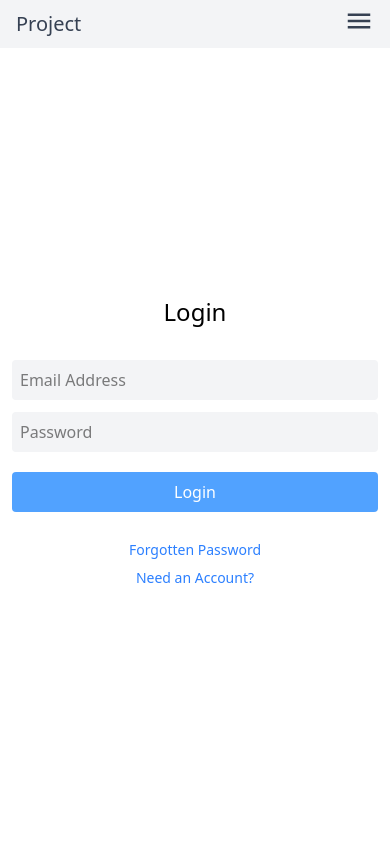
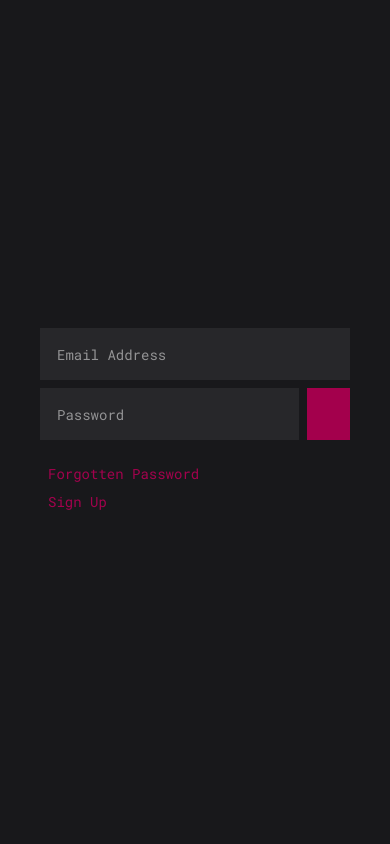
Before and after one commit to alexanderpetricca/habit-tracker, a Django app: a page that uses templates/_unauth_base.html in a window 390 px wide. Run offline with Django 5.2, Linux system fonts and the light colour scheme; parts of the project's set-up code (start-up, migrations or seed data) failed here and were passed over.

```diff
--- a/accounts/models.py
+++ b/accounts/models.py
@@ -39,7 +39,4 @@ class CustomUser(AbstractUser):
 
 
     def max_habits_created(self):
-        if self.all_habits.all().count() >= 3:
-            return True
-        else:
-            return False
+        return self.all_habits.filter(deleted=False).count() >= 5
--- a/core/templates/core/partials/field-wrapper.html
+++ b/core/templates/core/partials/field-wrapper.html
@@ -1,9 +1,10 @@
 {% load field_wrappers %}
-<div id="{{ field.name }}-field-wrapper" class="mb-3">
-    {{ field|add_class:"block bg-gray-100 w-full p-2 rounded" }}
-    <ul id="login-errors">
+<div id="{{ field.name }}-field-wrapper" class="w-full">
+    <label for="{{ field.id_for_label }}" class="sr-only">{{ field.label }}</label>
+    {{ field|add_class:"w-full h-13 my-1 p-4 text-white bg-zinc-800 border-transparent border-1 focus:outline-none focus:border-pink-800 transition" }}
+    <ul id="{{ field.name }}-errors">
         {% for error in field.errors %}
-        <li class="text-red-500 text-xs ps-2 mt-2">{{ error }}</li>
+        <li class="text-pink-600 text-xs ps-2 mt-2">{{ error }}</li>
         {% endfor %}
     </ul>
 </div>
--- a/habits/forms.py
+++ b/habits/forms.py
@@ -15,7 +15,6 @@ class CreateUpdateHabitForm(forms.ModelForm):
             'name': forms.TextInput(
                 attrs={
                     'placeholder': 'What new habit would you like to track?',
-                    'class': 'w-full my-5 p-4 text-white bg-zinc-800'
                 }
             )
         }
--- a/habits/templates/habits/create-habit.html
+++ b/habits/templates/habits/create-habit.html
@@ -1,11 +1,12 @@
 {% extends '_auth_base.html' %}
 {% block title %}New Habit{% endblock title %}
+{% load field_wrappers %}
 {% block content %}
 <div class="h-full flex justify-center">
     <form method="post" class="w-full lg:w-[50%] flex justify-center items-center">
         {% csrf_token %}
-        {{ form.name }}
-        <button type="submit" class="w-13 h-13 ms-2 bg-pink-800 hover:bg-pink-700 hover:cursor-pointer transition" aria-label="Create new habit"></button>
+        {% field_wrapper form.name %}
+        <button type="submit" class="w-13 h-13 ms-2 my-1 bg-pink-800 hover:bg-pink-700 hover:cursor-pointer transition" aria-label="Create new habit"></button>
     </form>
 </div>
 {% endblock content %}
--- a/habits/templates/habits/partials/day.html
+++ b/habits/templates/habits/partials/day.html
@@ -1 +1 @@
-<div id="{% if data.is_today %}today{% else %}{{ data.date }}{% endif %}" class="aspect-square {% if data.completed %}bg-pink-800{% elif data.is_past %}bg-zinc-700{% else %}bg-zinc-800{% endif %} transition"></div>
+<div id="{% if data.is_today %}today{% else %}{{ data.date }}{% endif %}" class="aspect-square {% if data.completed %}bg-pink-800{% elif data.is_past %}bg-zinc-700{% else %}bg-zinc-800{% endif %} {% if data.is_today %}animate-pulse{% endif %} transition"></div>
--- a/habits/views.py
+++ b/habits/views.py
@@ -75,7 +75,7 @@ def habit_view(request, pk=None):
     context = {
         'habit': habit,
         'date_grid': date_grid,
-        'user_habits': Habit.objects.filter(owner=request.user)
+        'user_habits': Habit.objects.filter(owner=request.user, deleted=False),
     }
 
     return render(request, 'habits/habit.html', context)
--- a/static/css/style.css
+++ b/static/css/style.css
@@ -521,8 +521,16 @@
   }
 }
 @layer utilities {
-  .absolute {
+  .sr-only {
     position: absolute;
+    width: 1px;
+    height: 1px;
+    padding: 0;
+    margin: -1px;
+    overflow: hidden;
+    clip: rect(0, 0, 0, 0);
+    white-space: nowrap;
+    border-width: 0;
   }
   .fixed {
     position: fixed;
@@ -536,20 +544,17 @@
   .inset-0 {
     inset: calc(var(--spacing) * 0);
   }
-  .right-1 {
-    right: calc(var(--spacing) * 1);
-  }
   .z-10 {
     z-index: 10;
   }
   .z-50 {
     z-index: 50;
   }
+  .my-1 {
+    margin-block: calc(var(--spacing) * 1);
+  }
   .my-2 {
     margin-block: calc(var(--spacing) * 2);
-  }
-  .my-5 {
-    margin-block: calc(var(--spacing) * 5);
   }
   .ms-2 {
     margin-inline-start: calc(var(--spacing) * 2);
@@ -581,6 +586,9 @@
   .grid {
     display: grid;
   }
+  .hidden {
+    display: none;
+  }
   .aspect-square {
     aspect-ratio: 1 / 1;
   }
@@ -590,14 +598,11 @@
   .h-8 {
     height: calc(var(--spacing) * 8);
   }
-  .h-10 {
-    height: calc(var(--spacing) * 10);
-  }
-  .h-12 {
-    height: calc(var(--spacing) * 12);
-  }
   .h-13 {
     height: calc(var(--spacing) * 13);
+  }
+  .h-14 {
+    height: calc(var(--spacing) * 14);
   }
   .h-dvh {
     height: 100dvh;
@@ -608,32 +613,35 @@
   .h-screen {
     height: 100vh;
   }
+  .max-h-\[50\%\] {
+    max-height: 50%;
+  }
   .w-4 {
     width: calc(var(--spacing) * 4);
   }
   .w-8 {
     width: calc(var(--spacing) * 8);
   }
-  .w-10 {
-    width: calc(var(--spacing) * 10);
-  }
-  .w-12 {
-    width: calc(var(--spacing) * 12);
+  .w-100 {
+    width: calc(var(--spacing) * 100);
   }
   .w-13 {
     width: calc(var(--spacing) * 13);
   }
-  .w-19 {
-    width: calc(var(--spacing) * 19);
+  .w-14 {
+    width: calc(var(--spacing) * 14);
   }
-  .w-60 {
-    width: calc(var(--spacing) * 60);
-  }
-  .w-100 {
-    width: calc(var(--spacing) * 100);
+  .w-\[400px\] {
+    width: 400px;
   }
   .w-full {
     width: 100%;
+  }
+  .max-w-150 {
+    max-width: calc(var(--spacing) * 150);
+  }
+  .flex-grow {
+    flex-grow: 1;
   }
   .grow {
     flex-grow: 1;
@@ -649,14 +657,14 @@
   .transform {
     transform: var(--tw-rotate-x) var(--tw-rotate-y) var(--tw-rotate-z) var(--tw-skew-x) var(--tw-skew-y);
   }
+  .animate-pulse {
+    animation: var(--animate-pulse);
+  }
   .grid-cols-7 {
     grid-template-columns: repeat(7, minmax(0, 1fr));
   }
   .flex-col {
     flex-direction: column;
-  }
-  .flex-row {
-    flex-direction: row;
   }
   .items-center {
     align-items: center;
@@ -676,30 +684,24 @@
   .gap-1 {
     gap: calc(var(--spacing) * 1);
   }
+  .gap-2 {
+    gap: calc(var(--spacing) * 2);
+  }
   .rounded {
     border-radius: 0.25rem;
   }
-  .border {
+  .border-1 {
     border-style: var(--tw-border-style);
     border-width: 1px;
   }
-  .border-gray-100 {
-    border-color: var(--color-gray-100);
+  .border-transparent {
+    border-color: transparent;
   }
   .bg-blue-400 {
     background-color: var(--color-blue-400);
   }
-  .bg-gray-100 {
-    background-color: var(--color-gray-100);
-  }
-  .bg-pink-600 {
-    background-color: var(--color-pink-600);
-  }
   .bg-pink-800 {
     background-color: var(--color-pink-800);
-  }
-  .bg-white {
-    background-color: var(--color-white);
   }
   .bg-zinc-700 {
     background-color: var(--color-zinc-700);
@@ -712,9 +714,6 @@
   }
   .bg-zinc-900 {
     background-color: var(--color-zinc-900);
-  }
-  .p-2 {
-    padding: calc(var(--spacing) * 2);
   }
   .p-3 {
     padding: calc(var(--spacing) * 3);
@@ -740,9 +739,6 @@
   .py-3 {
     padding-block: calc(var(--spacing) * 3);
   }
-  .py-4 {
-    padding-block: calc(var(--spacing) * 4);
-  }
   .py-6 {
     padding-block: calc(var(--spacing) * 6);
   }
@@ -760,43 +756,21 @@
     font-size: var(--text-sm);
     line-height: var(--tw-leading, var(--text-sm--line-height));
   }
-  .text-xl {
-    font-size: var(--text-xl);
-    line-height: var(--tw-leading, var(--text-xl--line-height));
-  }
   .text-xs {
     font-size: var(--text-xs);
     line-height: var(--tw-leading, var(--text-xs--line-height));
   }
-  .text-blue-500 {
-    color: var(--color-blue-500);
-  }
-  .text-gray-700 {
-    color: var(--color-gray-700);
-  }
   .text-pink-600 {
     color: var(--color-pink-600);
   }
-  .text-pink-700 {
-    color: var(--color-pink-700);
-  }
-  .text-red-500 {
-    color: var(--color-red-500);
+  .text-pink-800 {
+    color: var(--color-pink-800);
   }
   .text-white {
     color: var(--color-white);
   }
-  .text-zinc-500 {
-    color: var(--color-zinc-500);
-  }
-  .text-zinc-600 {
-    color: var(--color-zinc-600);
-  }
   .text-zinc-700 {
     color: var(--color-zinc-700);
-  }
-  .uppercase {
-    text-transform: uppercase;
   }
   .opacity-0 {
     opacity: 0%;
@@ -868,13 +842,6 @@
       }
     }
   }
-  .hover\:text-blue-500 {
-    &:hover {
-      @media (hover: hover) {
-        color: var(--color-blue-500);
-      }
-    }
-  }
   .hover\:text-pink-700 {
     &:hover {
       @media (hover: hover) {
@@ -882,16 +849,20 @@
       }
     }
   }
-  .hover\:text-white {
-    &:hover {
-      @media (hover: hover) {
-        color: var(--color-white);
-      }
+  .focus\:border-pink-800 {
+    &:focus {
+      border-color: var(--color-pink-800);
     }
   }
-  .lg\:w-75 {
+  .focus\:outline-none {
+    &:focus {
+      --tw-outline-style: none;
+      outline-style: none;
+    }
+  }
+  .lg\:flex {
     @media (width >= 64rem) {
-      width: calc(var(--spacing) * 75);
+      display: flex;
     }
   }
   .lg\:w-\[50\%\] {
--- a/templates/_unauth_base.html
+++ b/templates/_unauth_base.html
@@ -5,41 +5,79 @@
     <head>
         <meta charset="UTF-8">
         <meta name="viewport" content="width=device-width, initial-scale=1.0">
-        <title>New Project | {% block title %}{% endblock %}</title>
-        <!-- Compiled Tailwind CSS -->
-        <link href="{% static 'css/style.css' %}" rel="stylesheet">
-        <!-- Alpine JS -->
-        <script src="//unpkg.com/alpinejs" defer></script>
+        <title>Habit | {% block title %}{% endblock %}</title>
+        <!-- Google Fonts -->
+        <link rel="preconnect" href="https://fonts.googleapis.com">
+        <link rel="preconnect" href="https://fonts.gstatic.com" crossorigin>
+        <link href="https://fonts.googleapis.com/css2?family=Roboto+Mono:ital,wght@0,100..700;1,100..700&display=swap" rel="stylesheet">
+        <!-- Tailwind -->
+        <link rel="stylesheet" href="{% static 'css/style.css' %}">
+        <!-- Alpine -->
+        <script defer src="https://cdn.jsdelivr.net/npm/alpinejs@3.x.x/dist/cdn.min.js"></script>
+        <!-- HTMX -->
+        <script src="https://unpkg.com/htmx.org@2.0.4" integrity="sha384-HGfztofotfshcF7+8n44JQL2oJmowVChPTg48S+jvZoztPfvwD79OC/LTtG6dMp+" crossorigin="anonymous"></script>
+        <!-- Icons -->
+        <link rel="icon" href="{% static 'icons/favicon.ico' %}" type="image/x-icon">
     </head>
-    <body class="h-screen flex flex-col">
-        <nav id="main-nav" class="bg-gray-100 px-4 py-3 h-12 flex flex-row justify-between items-center">
-            <a href="#" id="header-wrapper" class="flex items-center">
-                <h1 class="text-xl text-gray-700">
-                    Project
-                </h1>
-            </a>
-            <div id="nav-controls" class="flex flex-row items-center">
-                <div id="menu-wrapper" class="relative" x-data="{ open: false }" @mouseleave="open = false">
-                    <button id="menu-btn" class="text-gray-700 hover:text-blue-500 hover:cursor-pointer" @mouseover="open = true">
-                        <svg xmlns="http://www.w3.org/2000/svg" viewBox="0 -960 960 960" height="30px" width="30px" fill="currentColor">
-                            <path d="M120-240v-80h720v80H120Zm0-200v-80h720v80H120Zm0-200v-80h720v80H120Z"/>
-                        </svg>
-                    </button>
-                    <div id="links-dropdown" class="absolute z-50 bg-white w-60 py-3 right-1 rounded border border-gray-100" x-show="open" x-transition x-cloak>
-                        <a href="#" class="block py-2 px-2 hover:bg-blue-500 hover:text-white">Link 1</a>
-                        <a href="#" class="block py-2 px-2 hover:bg-blue-500 hover:text-white">Link 2</a>
-                        <a href="#" class="block py-2 px-2 hover:bg-blue-500 hover:text-white">Link 3</a>
-                    </div>
-                </div>
-            </div>
-        </nav>
-        <div class="h-full flex justify-center items-center p-3">
-            <main id="main-content" class="w-full lg:w-75">
+    <body class="h-dvh bg-zinc-900 font-roboto-mono text-sm p-5">
+        <div class="h-full w-full flex">
+            <section id="intro-graphic" class="hidden flex-grow w-full lg:flex justify-center items-center p-5">
+                <!-- <div class="w-[400px] max-h-[50%] aspect-square grid grid-cols-7 gap-2">
+                    <div class="aspect-square bg-zinc-800"></div>
+                    <div class="aspect-square bg-zinc-800"></div>
+                    <div class="aspect-square bg-zinc-800"></div>
+                    <div class="aspect-square bg-zinc-800"></div>
+                    <div class="aspect-square bg-zinc-800"></div>
+                    <div class="aspect-square bg-zinc-800"></div>
+                    <div class="aspect-square bg-zinc-800"></div>
+                    <div class="aspect-square bg-zinc-800"></div>
+                    <div class="aspect-square bg-pink-800"></div>
+                    <div class="aspect-square bg-zinc-800"></div>
+                    <div class="aspect-square bg-zinc-800"></div>
+                    <div class="aspect-square bg-zinc-800"></div>
+                    <div class="aspect-square bg-zinc-800"></div>
+                    <div class="aspect-square bg-zinc-800"></div>
+                    <div class="aspect-square bg-zinc-800"></div>
+                    <div class="aspect-square bg-zinc-800"></div>
+                    <div class="aspect-square bg-zinc-800"></div>
+                    <div class="aspect-square bg-zinc-800"></div>
+                    <div class="aspect-square bg-zinc-800"></div>
+                    <div class="aspect-square bg-zinc-800"></div>
+                    <div class="aspect-square bg-zinc-800"></div>
+                    <div class="aspect-square bg-zinc-800"></div>
+                    <div class="aspect-square bg-zinc-800"></div>
+                    <div class="aspect-square bg-zinc-800"></div>
+                    <div class="aspect-square bg-zinc-800"></div>
+                    <div class="aspect-square bg-zinc-800"></div>
+                    <div class="aspect-square bg-zinc-800"></div>
+                    <div class="aspect-square bg-zinc-800"></div>
+                    <div class="aspect-square bg-zinc-800"></div>
+                    <div class="aspect-square bg-zinc-800"></div>
+                    <div class="aspect-square bg-zinc-800"></div>
+                    <div class="aspect-square bg-zinc-800"></div>
+                    <div class="aspect-square bg-zinc-800"></div>
+                    <div class="aspect-square bg-zinc-800"></div>
+                    <div class="aspect-square bg-zinc-800"></div>
+                    <div class="aspect-square bg-zinc-800"></div>
+                    <div class="aspect-square bg-zinc-800"></div>
+                    <div class="aspect-square bg-zinc-800"></div>
+                    <div class="aspect-square bg-zinc-800"></div>
+                    <div class="aspect-square bg-zinc-800"></div>
+                    <div class="aspect-square bg-zinc-800"></div>
+                    <div class="aspect-square bg-zinc-800"></div>
+                    <div class="aspect-square bg-zinc-800"></div>
+                    <div class="aspect-square bg-zinc-800"></div>
+                    <div class="aspect-square bg-pink-800 animate-pulse transition"></div>
+                    <div class="aspect-square bg-zinc-700"></div>
+                    <div class="aspect-square bg-zinc-700"></div>
+                    <div class="aspect-square bg-zinc-700"></div>
+                    <div class="aspect-square bg-zinc-700"></div>
+                </div> -->
+            </section>
+            <main id="main-content" class="flex-grow w-full flex flex-col justify-center items-center p-5">
                 {% block content %}
                 {% endblock content %}
             </main>
         </div>
-        {% block scripts %}
-        {% endblock scripts %}
     </body>
 </html>
--- a/templates/account/login.html
+++ b/templates/account/login.html
@@ -3,26 +3,21 @@
 {% load field_wrappers %}
 {% block title %}Login{% endblock title %}
 {% block content %}
-<h2 class="text-2xl mb-8 text-center">
-    Login
-</h2>
-<form method="post">
+<form method="post" class="w-full max-w-150 flex flex-col justify-center mb-5">
     {% csrf_token %}
-    {% include 'account/partials/form-errors.html' %}
-    <div class="mb-5">
-        {% field_wrapper form.login %}
+    {% include 'partials/form-errors.html' %}
+    {% field_wrapper form.login %}
+    <div class="flex items-start">
         {% field_wrapper form.password %}
-        <button type="submit" class="py-2 px-3 my-2 bg-blue-400 text-white rounded w-full hover:bg-blue-500 hover:cursor-pointer">
-            Login
-        </button>
+        <button type="submit" class="w-13 h-13 ms-2 my-1 bg-pink-800 hover:bg-pink-700 hover:cursor-pointer transition" aria-label="Login"></button>
     </div>
 </form>
-<div>
-    <a href="{% url 'account_reset_password' %}" class="block text-center text-sm mb-2 text-blue-500">
+<div class="w-full max-w-150 ps-2">
+    <a href="{% url 'account_reset_password' %}" class="block text-sm mb-2 text-pink-800 hover:text-pink-700 transition">
         Forgotten Password
     </a>
-    <a href="{% url 'account_signup' %}" class="block text-center text-sm mb-2 text-blue-500">
-        Need an Account?
+    <a href="{% url 'account_signup' %}" class="block text-sm mb-2 text-pink-800 hover:text-pink-700 transition">
+        Sign Up
     </a>
 </div>
 {% endblock content %}
--- a/templates/messages.html
+++ /dev/null
@@ -1,3 +0,0 @@
-{% for message in messages %}
-{{ message }}
-{% endfor %}
--- a/templates/account/partials/form-errors.html
+++ b/templates/partials/form-errors.html
@@ -1,5 +1,5 @@
 {% if form.non_field_errors %}
-<div class="text-red-500 mb-5">
+<div class="text-pink-600 mb-5">
     {{ form.non_field_errors }}
 </div>
 {% endif %}
```
Also changed, not shown: templates/_auth_base.html (+12 -9 lines), templates/account/password_change.html (+13 -12 lines), templates/account/password_change_done.html (+9 -5 lines), templates/account/password_reset.html (+6 -11 lines), templates/account/password_reset_done.html (+8 -4 lines), templates/account/password_reset_from_key.html (+7 -13 lines), templates/account/password_reset_from_key_done.html (+8 -4 lines), templates/account/signup.html (+8 -13 lines), readme.md.
